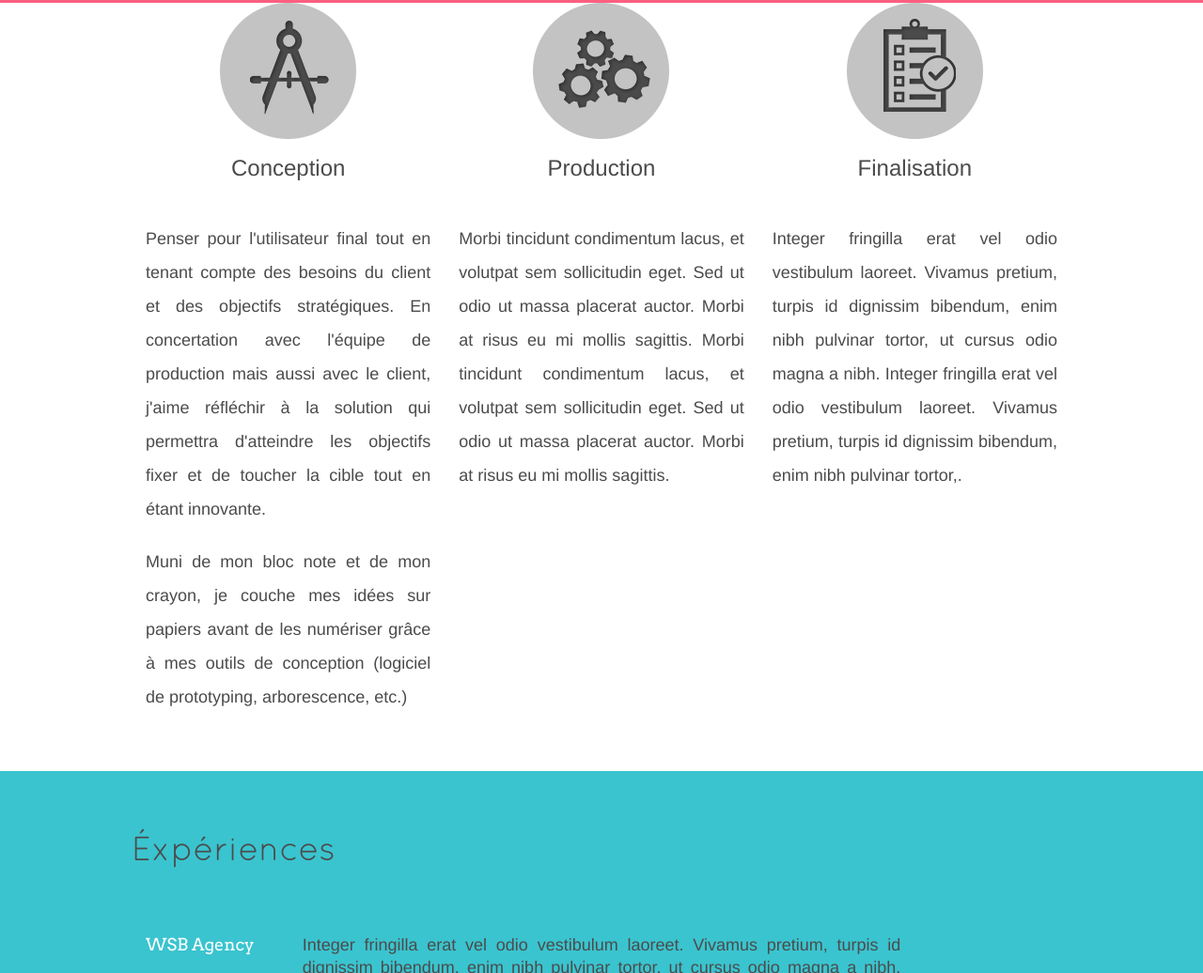
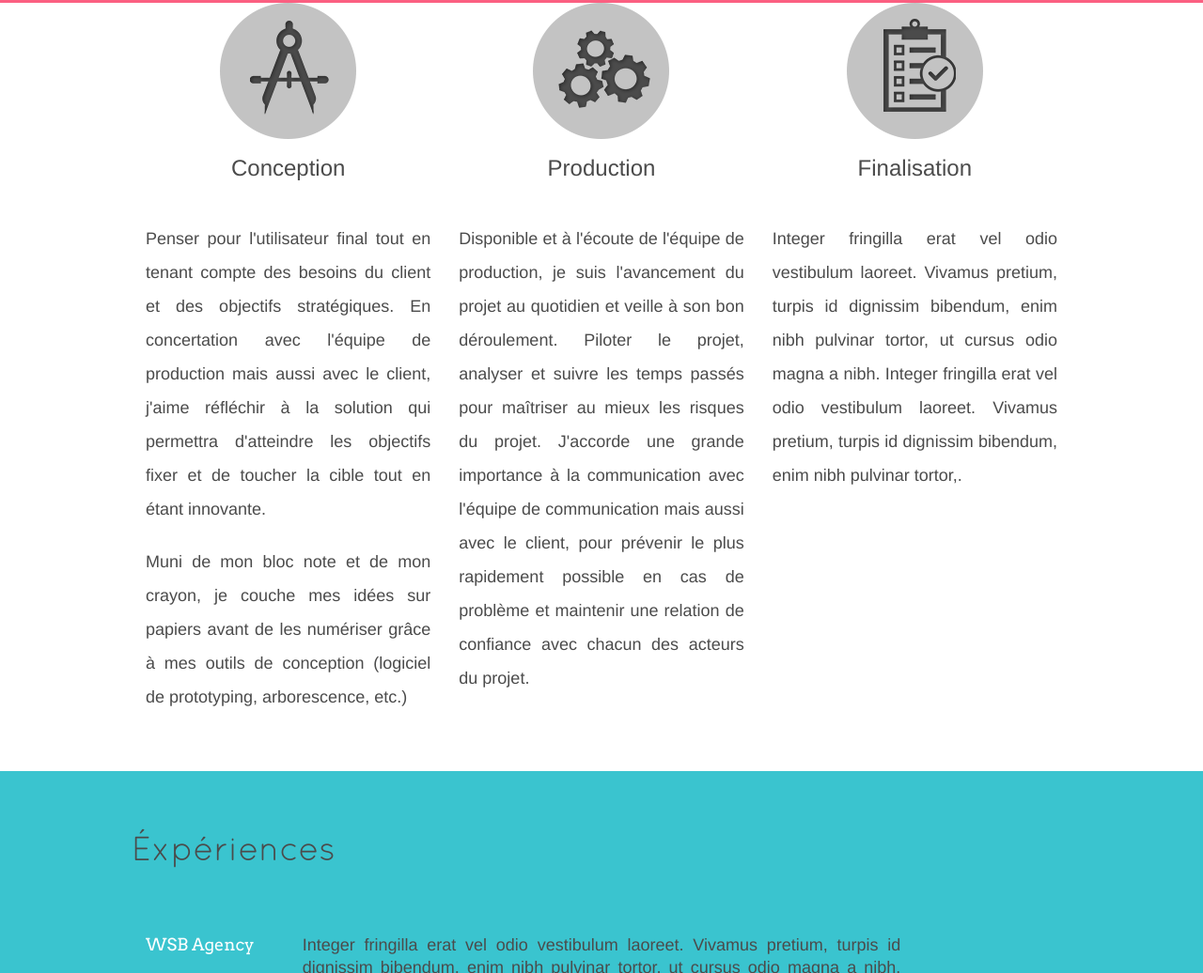
Before and after one commit to Lesclena/helena-lescanne.fr, a website: page index.html in a window 1280 px wide. Shown: the part 859-1895 px from the top of the page at 94% size. Drawn offline with Linux system fonts and the light colour scheme; no server answers.

Commit message:
update subjects production

```diff
--- a/index.html
+++ b/index.html
@@ -38,7 +38,7 @@
         <article>
           <i class="icon-subject-production"></i>
           <h3>Production</h3>
-          <p>Morbi tincidunt condimentum lacus, et volutpat sem sollicitudin eget. Sed ut odio ut massa placerat auctor. Morbi at risus eu mi mollis sagittis. Morbi tincidunt condimentum lacus, et volutpat sem sollicitudin eget. Sed ut odio ut massa placerat auctor. Morbi at risus eu mi mollis sagittis.</p>
+          <p>Disponible et à l'écoute de l'équipe de production, je suis l'avancement du projet au quotidien et veille à son bon déroulement. Piloter le projet, analyser et suivre les temps passés pour maîtriser au mieux les risques du projet. J'accorde une grande importance à la communication avec l'équipe de communication mais aussi avec le client, pour prévenir le plus rapidement possible en cas de problème et maintenir une relation de confiance avec chacun des acteurs du projet.</p>
         </article>
         <article>
           <i class="icon-subject-ending"></i>
```
